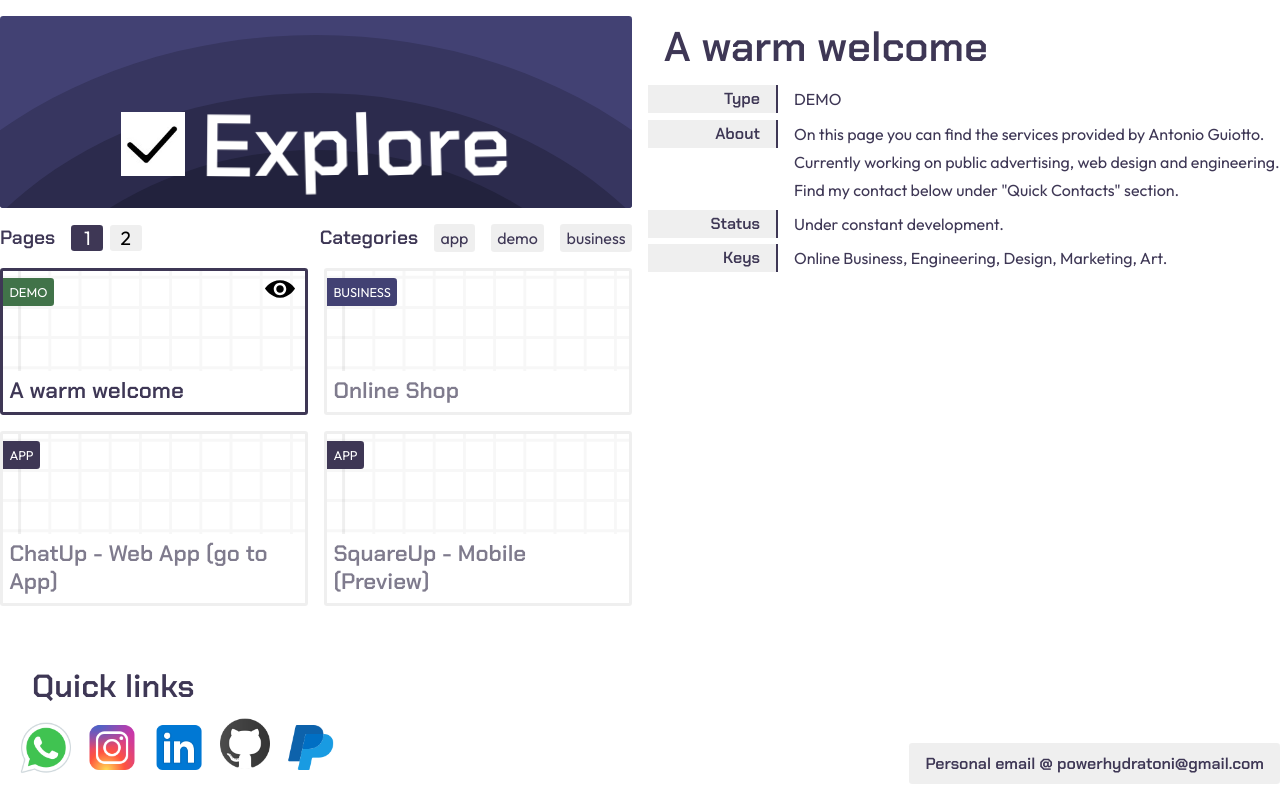
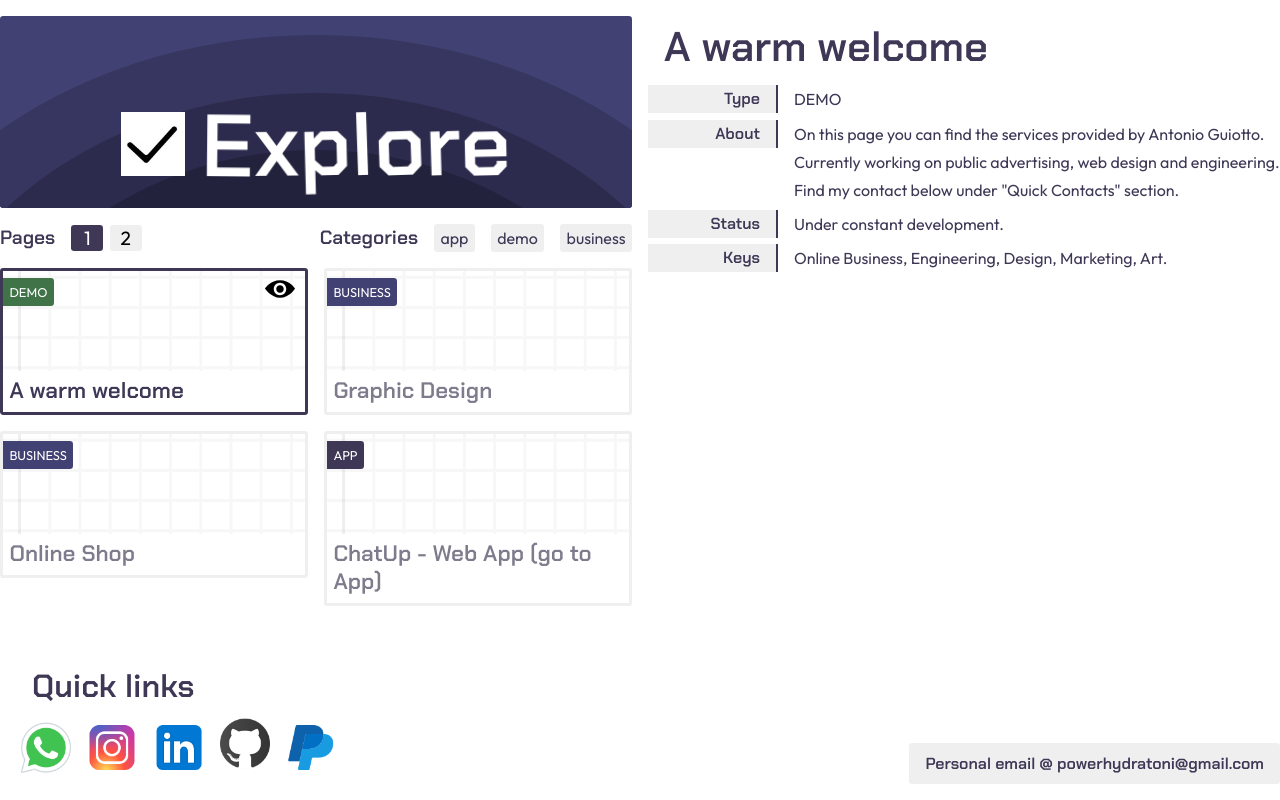
Before and after one commit to palloncino/antonioguiotto.com, a React (Create React App) app: page / in a window 1280 px wide. Built offline with nearby package versions, Linux system fonts and the light colour scheme.

Commit message:
removed page

```diff
--- a/src/features/Explore/explore_features.ts
+++ b/src/features/Explore/explore_features.ts
@@ -46,7 +46,28 @@ export const features: previewFeature[] = [
       status: "Under constant development.",
       images: [squareGraph],
       gifs: [],
-      videos: [{ videoId: "Y-NyvKhvb1Y" }],
+      videos: [{ videoId: "" }],
+    },
+  },
+  {
+    id: 2200022,
+    type: "business",
+    buttonCard: {
+      title: "Graphic Design",
+      description:
+        "I am on a journey to switch career path from web developer to graphic design.",
+      route: "/",
+      media: squareGraph,
+    },
+    previewCard: {
+      title: "Graphic Design",
+      keys: "Graphic Design, Art, SVG, pixels, style",
+      description:
+      "I am on a journey to switch career path from web developer to graphic design.",
+      status: "Started the 8th of February 2024",
+      images: [squareGraph],
+      gifs: [],
+      videos: [{ videoId: "" }],
     },
   },
   {
@@ -93,7 +114,7 @@ export const features: previewFeature[] = [
     },
   },
   {
-    id: 2141211,
+    id: 2141200,
     type: "app",
     buttonCard: {
       title: "SquareUp - Mobile (Preview)",
@@ -113,27 +134,6 @@ export const features: previewFeature[] = [
       images: [squareGraph],
       gifs: [],
       videos: [{ videoId: "3JtrRG6w0oU" }],
-    },
-  },
-  {
-    id: 2141210,
-    type: "business",
-    buttonCard: {
-      title: "Re-brand your website!",
-      description:
-        "Get a neat user interface for your business, having a user friendly website can increase your sales! Get a personalized experience for your clients. We can fix the online presence of your business, effectively, in a short period of time.",
-      route: "/",
-      media: squareGraph,
-    },
-    previewCard: {
-      title: "Business rebranding",
-      keys: "Web browser, Social Media, online presence",
-      description:
-        "Get a neat user-interface for your business, having a user friendly website will increase your sales! Get a personalized experience for your clients. We can fix the online presence of your business, effectively, in a short period of time.",
-      status: "🚧 Page under construction 🏗️",
-      images: [squareGraph],
-      gifs: [],
-      videos: [],
     },
   },
   {
@@ -157,27 +157,27 @@ export const features: previewFeature[] = [
       videos: [],
     },
   },
-  {
-    id: 2141212,
-    type: "business",
-    buttonCard: {
-      title: "Life menthoring",
-      description:
-        "I can teach you everithing I know about the way I conduct my life in a healthy way, integrating the professional, psycological and phisical aspect of your lifes, questioning old habits to try new approach to life. Let's grow together.",
-      route: "/",
-      media: squareGraph,
-    },
-    previewCard: {
-      title: "Life menthoring",
-      keys: "Professional, Psycological and Phisical refinement.",
-      description:
-        "I can teach you everithing I know about the way I conduct my life in a healthy way, integrating the professional, psycological and phisical aspect of your lifes, questioning old habits to try new approach to life.",
-      status: "Available under request.",
-      route: "/",
-      githubRepos: undefined,
-      images: [squareGraph],
-      gifs: [],
-      videos: [{ videoId: 'p1GAoNg76LU' }],
-    },
-  }
+  // {
+  //   id: 2141212,
+  //   type: "business",
+  //   buttonCard: {
+  //     title: "Life menthoring",
+  //     description:
+  //       "I can teach you everithing I know about the way I conduct my life in a healthy way, integrating the professional, psycological and phisical aspect of your lifes, questioning old habits to try new approach to life. Let's grow together.",
+  //     route: "/",
+  //     media: squareGraph,
+  //   },
+  //   previewCard: {
+  //     title: "Life menthoring",
+  //     keys: "Professional, Psycological and Phisical refinement.",
+  //     description:
+  //       "I can teach you everithing I know about the way I conduct my life in a healthy way, integrating the professional, psycological and phisical aspect of your lifes, questioning old habits to try new approach to life.",
+  //     status: "Available under request.",
+  //     route: "/",
+  //     githubRepos: undefined,
+  //     images: [squareGraph],
+  //     gifs: [],
+  //     videos: [{ videoId: 'p1GAoNg76LU' }],
+  //   },
+  // }
 ];
```
Also changed, not shown: 1 other file (tests, documents, lock files or other folders).
